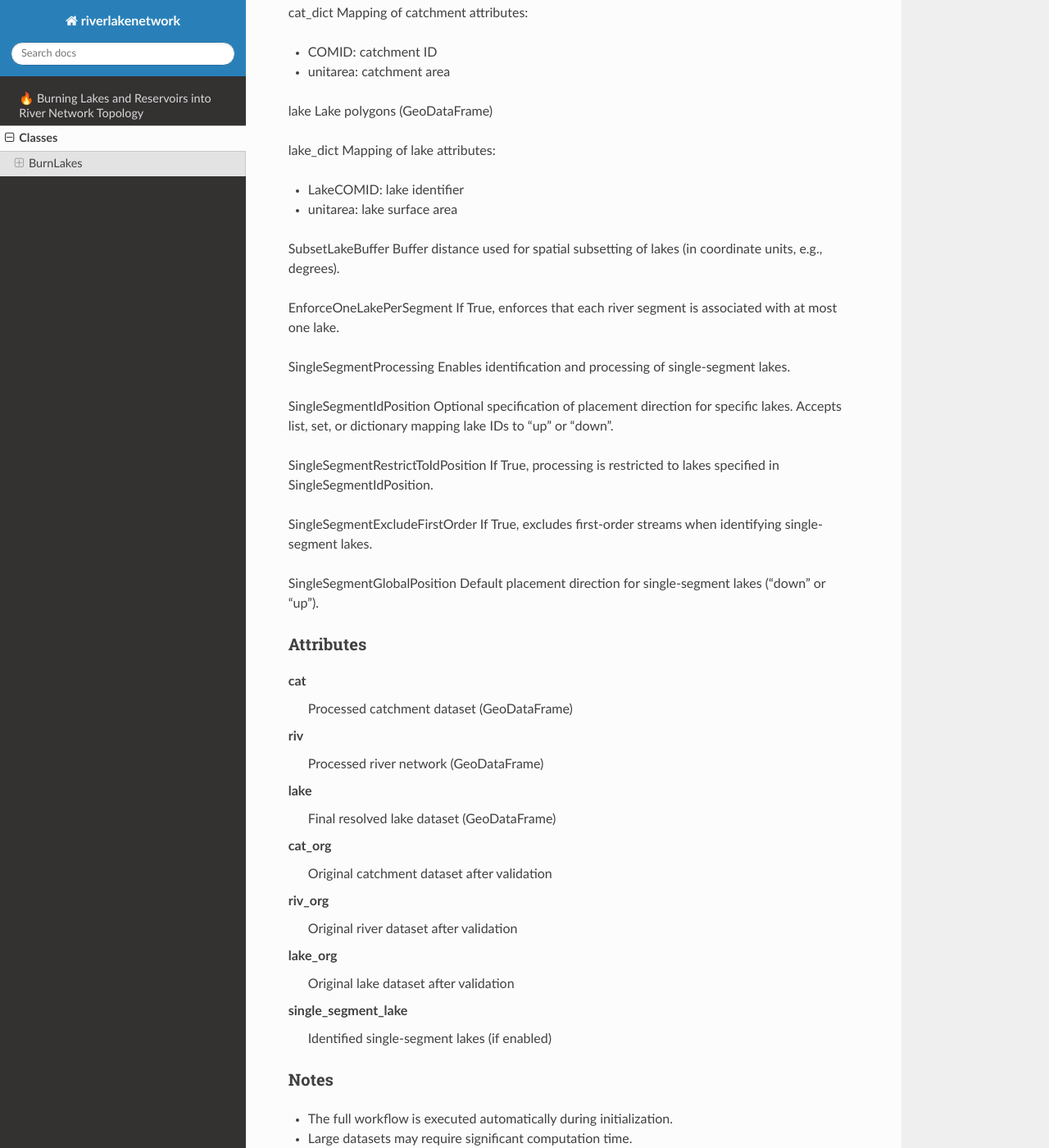
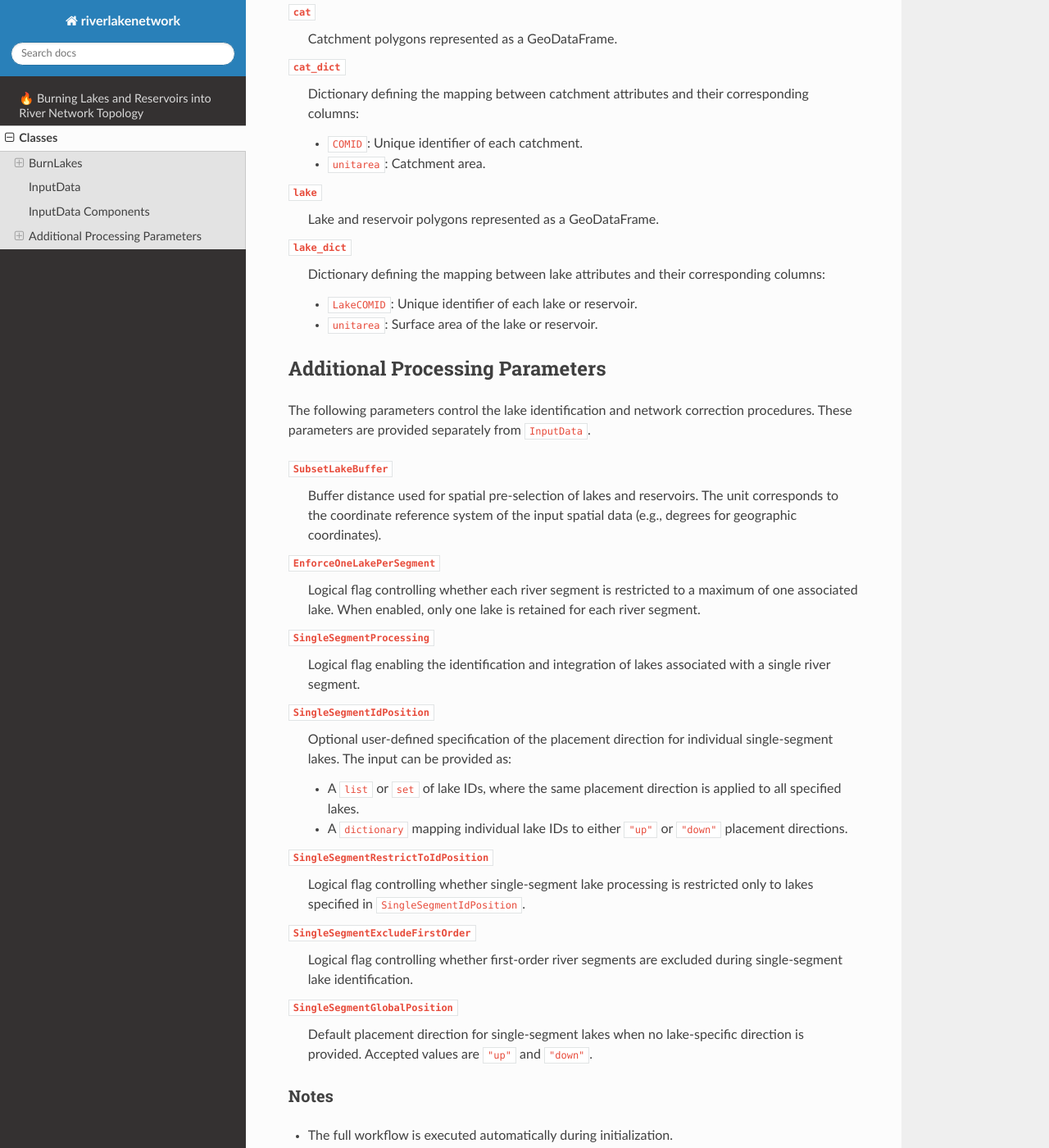
Before and after one commit to ShervanGharari/RiverLakeNetwork, a Sphinx documentation site: the page built from docs/source/modules/classes.rst, in a window 1280 px wide and 1400 px high, scrolled down 1540 px. Shown: the whole window at 82% size. Built offline with Sphinx 7.4.7 and the Read the Docs theme 3.1.0, drawn with Linux system fonts in a browser that asks for light colours; some of the changed text lies outside the part shown.

Commit message:
source/modules/classes.rst

```diff
--- a/docs/source/modules/classes.rst
+++ b/docs/source/modules/classes.rst
@@ -25,11 +25,14 @@ Parameters
 ~~~~~~~~~~
 
 InputData
-Dictionary defining input datasets and column mappings.
+---------
+
+``InputData`` is a dictionary defining the input datasets and their corresponding column mappings. It contains the river network, catchment, and lake datasets required for lake integration.
 
 The expected structure is:
 
 ::
+
   InputData = {
       "riv": riv,
       "riv_dict": {
@@ -50,87 +53,68 @@ The expected structure is:
       }
   }
 
-Components:
+InputData Components
+---------------------
 
-riv
-River network (GeoDataFrame)
+``riv``
+    River network represented as a GeoDataFrame.
 
-riv_dict
-Mapping of river attributes:
+``riv_dict``
+    Dictionary defining the mapping between river attributes and their corresponding columns:
+
+    - ``COMID``: Unique identifier of each river segment.
+    - ``NextDownCOMID``: Identifier of the downstream river segment.
+    - ``length``: Length of the river segment.
+    - ``uparea``: Upstream contributing drainage area associated with the river segment.
+
+``cat``
+    Catchment polygons represented as a GeoDataFrame.
+
+``cat_dict``
+    Dictionary defining the mapping between catchment attributes and their corresponding columns:
+
+    - ``COMID``: Unique identifier of each catchment.
+    - ``unitarea``: Catchment area.
+
+``lake``
+    Lake and reservoir polygons represented as a GeoDataFrame.
+
+``lake_dict``
+    Dictionary defining the mapping between lake attributes and their corresponding columns:
+
+    - ``LakeCOMID``: Unique identifier of each lake or reservoir.
+    - ``unitarea``: Surface area of the lake or reservoir.
 
 
-- COMID: unique river segment ID
-- NextDownCOMID: downstream segment ID
-- length: segment length
-- uparea: upstream contributing area
+Additional Processing Parameters
+--------------------------------
 
-cat
-Catchment polygons (GeoDataFrame)
+The following parameters control the lake identification and network correction procedures. These parameters are provided separately from ``InputData``.
 
-cat_dict
-Mapping of catchment attributes:
+``SubsetLakeBuffer``
+    Buffer distance used for spatial pre-selection of lakes and reservoirs. The unit corresponds to the coordinate reference system of the input spatial data (e.g., degrees for geographic coordinates).
 
+``EnforceOneLakePerSegment``
+    Logical flag controlling whether each river segment is restricted to a maximum of one associated lake. When enabled, only one lake is retained for each river segment.
 
-- COMID: catchment ID
-- unitarea: catchment area
+``SingleSegmentProcessing``
+    Logical flag enabling the identification and integration of lakes associated with a single river segment.
 
+``SingleSegmentIdPosition``
+    Optional user-defined specification of the placement direction for individual single-segment lakes. The input can be provided as:
 
-lake
-Lake polygons (GeoDataFrame)
+    - A ``list`` or ``set`` of lake IDs, where the same placement direction is applied to all specified lakes.
+    - A ``dictionary`` mapping individual lake IDs to either ``"up"`` or ``"down"`` placement directions.
 
-lake_dict
-Mapping of lake attributes:
+``SingleSegmentRestrictToIdPosition``
+    Logical flag controlling whether single-segment lake processing is restricted only to lakes specified in ``SingleSegmentIdPosition``.
 
+``SingleSegmentExcludeFirstOrder``
+    Logical flag controlling whether first-order river segments are excluded during single-segment lake identification.
 
-- LakeCOMID: lake identifier
-- unitarea: lake surface area
+``SingleSegmentGlobalPosition``
+    Default placement direction for single-segment lakes when no lake-specific direction is provided. Accepted values are ``"up"`` and ``"down"``.
 
-
-SubsetLakeBuffer
-Buffer distance used for spatial subsetting of lakes (in coordinate units, e.g., degrees).
-
-EnforceOneLakePerSegment
-If True, enforces that each river segment is associated with at most one lake.
-
-SingleSegmentProcessing
-Enables identification and processing of single-segment lakes.
-
-SingleSegmentIdPosition
-Optional specification of placement direction for specific lakes.
-Accepts list, set, or dictionary mapping lake IDs to "up" or "down".
-
-SingleSegmentRestrictToIdPosition
-If True, processing is restricted to lakes specified in SingleSegmentIdPosition.
-
-SingleSegmentExcludeFirstOrder
-If True, excludes first-order streams when identifying single-segment lakes.
-
-SingleSegmentGlobalPosition
-Default placement direction for single-segment lakes ("down" or "up").
-
-Attributes
-~~~~~~~~~~
-
-cat
-  Processed catchment dataset (GeoDataFrame)
-
-riv
-  Processed river network (GeoDataFrame)
-
-lake
-  Final resolved lake dataset (GeoDataFrame)
-
-cat_org
-  Original catchment dataset after validation
-
-riv_org
-  Original river dataset after validation
-
-lake_org
-  Original lake dataset after validation
-
-single_segment_lake
-  Identified single-segment lakes (if enabled)
 
 Notes
 ~~~~~
```
Also changed, not shown: docs/source/modules/introduction.rst (+30 -10 lines).
